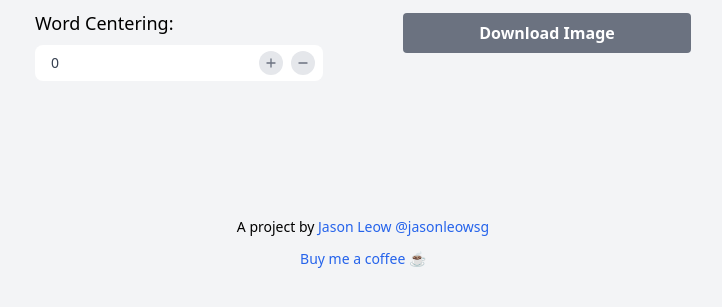
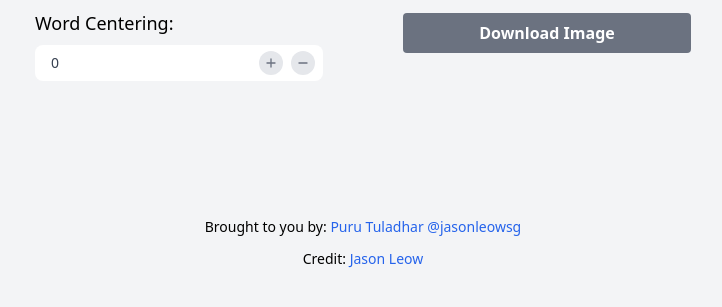
Before and after one commit to tuladhar/profilepicture, a plain HTML site: page index.html in a window 1280 px wide. Shown: the part 575-882 px from the top of the page, without its empty margins (277-999 px from the left). Drawn offline with nearby package versions, Linux system fonts and the light colour scheme.

Commit message:
Add credit

```diff
--- a/index.html
+++ b/index.html
@@ -289,8 +289,8 @@
           </div>
         </div>
         <div class="footer text-center text-sm mt-20 mb-3 space-y-3">
-          <div>A project by <a href="https://jasonleow.com" target="_blank" class="text-blue-600 hover:text-blue-800">Jason Leow</a> <a href="https://x.com/jasonleowsg" target="_blank" class="text-blue-600 hover:text-blue-800">@jasonleowsg</a></div>
-          <div><a href="https://www.buymeacoffee.com/jasonleowsg" target="_blank" class="text-blue-600 hover:text-blue-800">Buy me a coffee ☕️</a></div>
+          <div>Brought to you by: <a href="https://purutuladhar.com" target="_blank" class="text-blue-600 hover:text-blue-800">Puru Tuladhar</a> <a href="https://x.com/ptuladhar3" target="_blank" class="text-blue-600 hover:text-blue-800">@jasonleowsg</a></div>
+          <div>Credit: <a href="https://jasonleow.com" target="_blank" class="text-blue-600 hover:text-blue-800">Jason Leow</a></div>
         </div>
       </div>
     </div>
```
